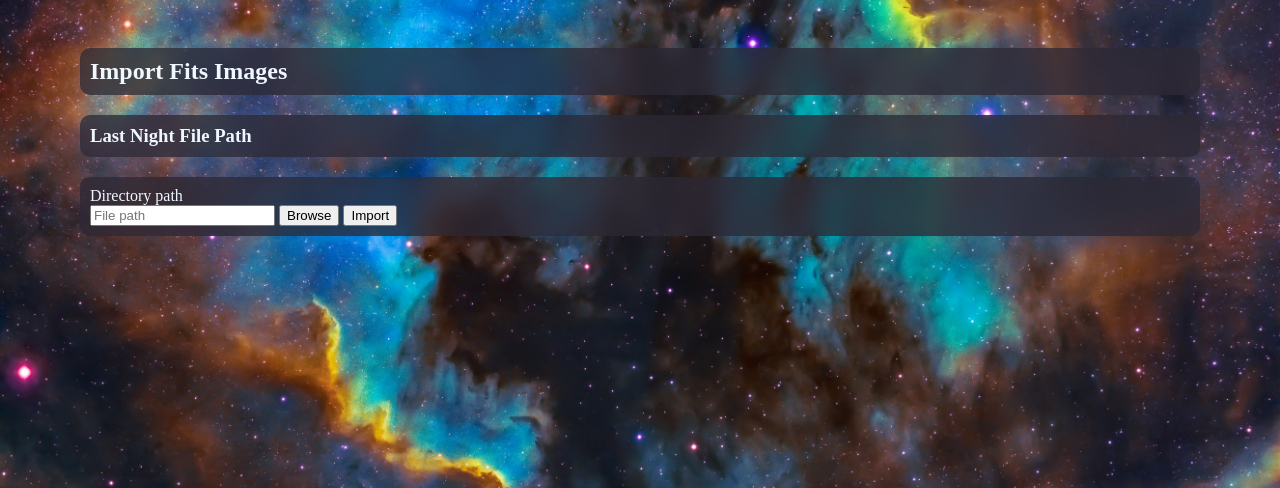
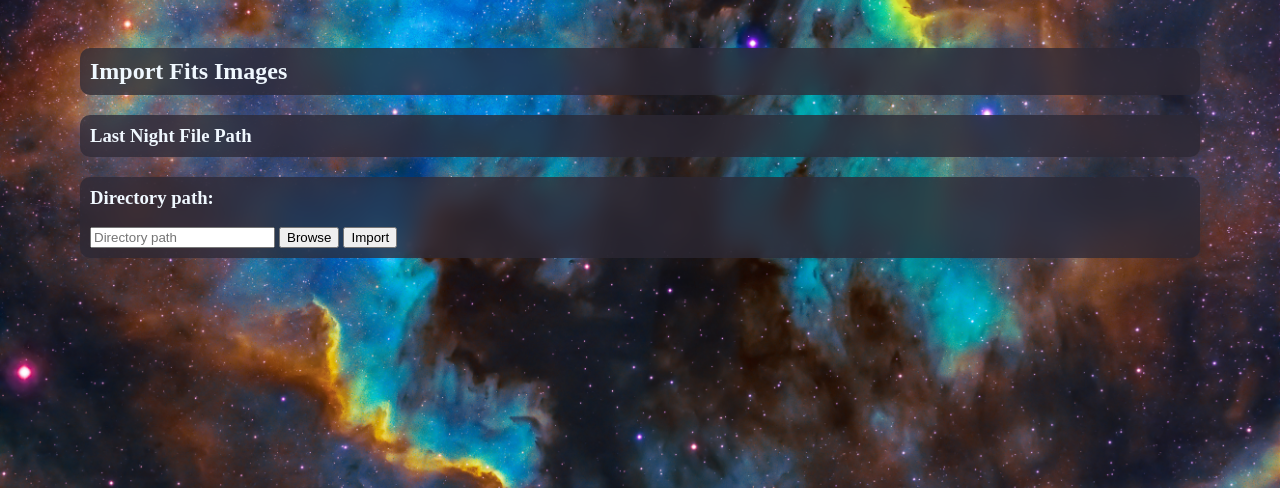
Before and after one commit to TIS2023-FMFI/hviezdna-obloha, a Django app: page /import_fits/ in a window 1280 px wide. Shown: the part 211-699 px from the top of the page. Run offline with Django 4.2, Linux system fonts and the light colour scheme.

Commit message:
import data in database manually

```diff
--- a/NightSky/Observatory/forms.py
+++ b/NightSky/Observatory/forms.py
@@ -2,5 +2,8 @@ from django import forms
 
 
 class DirectoryForm(forms.Form):
-    directory_path = forms.CharField(widget=forms.TextInput(attrs={'class': 'input-class', 'placeholder': 'File path'}),
+    directory_path = forms.CharField(widget=forms.TextInput(attrs={'placeholder': 'Directory path',
+                                                                   'id': 'directory_path',
+                                                                   'name': 'directory_path',
+                                                                   'type': 'text'}),
                                      required=True)
--- a/NightSky/Observatory/templates/Observatory/import_fits.html
+++ b/NightSky/Observatory/templates/Observatory/import_fits.html
@@ -26,9 +26,8 @@
         <article class="content_part">
             <form method="post" action="{% url 'import_fits' %}">
                 {% csrf_token %}
+                <h3>{{ form.directory_path.label_tag }}</h3><br>
                 {{ form.directory_path }}
-                <label for="id_file_path">Directory path</label><br>
-                <input type="text" id="id_file_path" name="file_path" placeholder="File path">
 
                 <input type="file" id="file-browse" webkitdirectory style="display: none;" onchange="updateInputWithPath(this)">
                 <button type="button" onclick="document.getElementById('file-browse').click()">Browse</button>
@@ -41,10 +40,11 @@
                 if (files.length) {
                     const directoryName = files[0].webkitRelativePath.split('/')[0];
                     // updates the input field with the hardcoded path and the selected directory name
-                    document.getElementById('id_file_path').value = 'Hardcoded_path\\' + directoryName;
+                    document.getElementById('directory_path').value = 'Hardcoded_path\\' + directoryName;
                 }
             }
             </script>
+
         </article>
     </div>
 </body>
--- a/NightSky/Observatory/urls.py
+++ b/NightSky/Observatory/urls.py
@@ -1,9 +1,9 @@
 from django.urls import path
-from .views import home, import_fits, export_fits, directory_path_view
+from .views import home, import_fits, export_fits#, directory_path_view
 
 urlpatterns = [
     path('', home, name='home'),
     path('import_fits/', import_fits, name='import_fits'),
-    path('export_fits/', export_fits, name='export_fits'),
-    path('import_fits/', directory_path_view, name='import_fits')
+    path('export_fits/', export_fits, name='export_fits')
+    #path('import_fits/', directory_path_view, name='import_fits')
 ]
--- a/NightSky/Observatory/views.py
+++ b/NightSky/Observatory/views.py
@@ -1,5 +1,8 @@
+from .forms import DirectoryForm
+import django.db.utils
 from django.shortcuts import render
-from .forms import DirectoryForm
+from .scripts.parsing import Parsing
+from django.db import connection
 
 
 def home(request):
@@ -7,20 +10,44 @@ def home(request):
 
 
 def import_fits(request):
-    return render(request, 'Observatory/import_fits.html')
+    result = ''
+    if request.method == 'POST':
+        form = DirectoryForm(request.POST)
+        if form.is_valid():
+            directory_path = form.cleaned_data['directory_path']
+            directory_path = 'C:/Users/anna4/Documents/20230503/' + directory_path[15:]
+            p = Parsing(directory_path)
+            result = execute_query(str(p))
+    else:
+        form = DirectoryForm()
+    return render(request, 'Observatory/import_fits.html', {'form': form, 'result': result})
 
 
 def export_fits(request):
     return render(request, 'Observatory/export_fits.html')
 
 
-def directory_path_view(request):
-    if request.method == 'POST':
-        form = DirectoryForm(request.POST)
-        if form.is_valid():
-            file_path = form.cleaned_data['file_path']
-            # Process the path ...
-    else:
-        form = DirectoryForm()
+# def directory_path_view(request):
+#     result = ''
+#     if request.method == 'POST':
+#         form = DirectoryForm(request.POST)
+#         if form.is_valid():
+#             directory_path = form.cleaned_data['file_path']
+#             p = Parsing(directory_path)
+#             result = execute_query(str(p))
+#     else:
+#         form = DirectoryForm()
+#     return render(request, 'Observatory/import_fits.html', {'form': form, 'result': result})
 
-    return render(request, 'Observatory/import_fits.html', {'form': form})
+
+def execute_query(query):
+    with connection.cursor() as cursor:
+        try:
+            cursor.execute(query)
+            return 'DONE'
+        except django.db.utils.IntegrityError:
+            return 'Already in database'
+
+
+def export_fits(request):
+    return render(request, 'Observatory/export_fits.html')
```
Also changed, not shown: NightSky/Observatory/scripts/__init__.py (added), NightSky/Observatory/scripts/parsing.py (renamed from NightSky/Scripts/parsing.py), NightSky/__init__.py (added).
